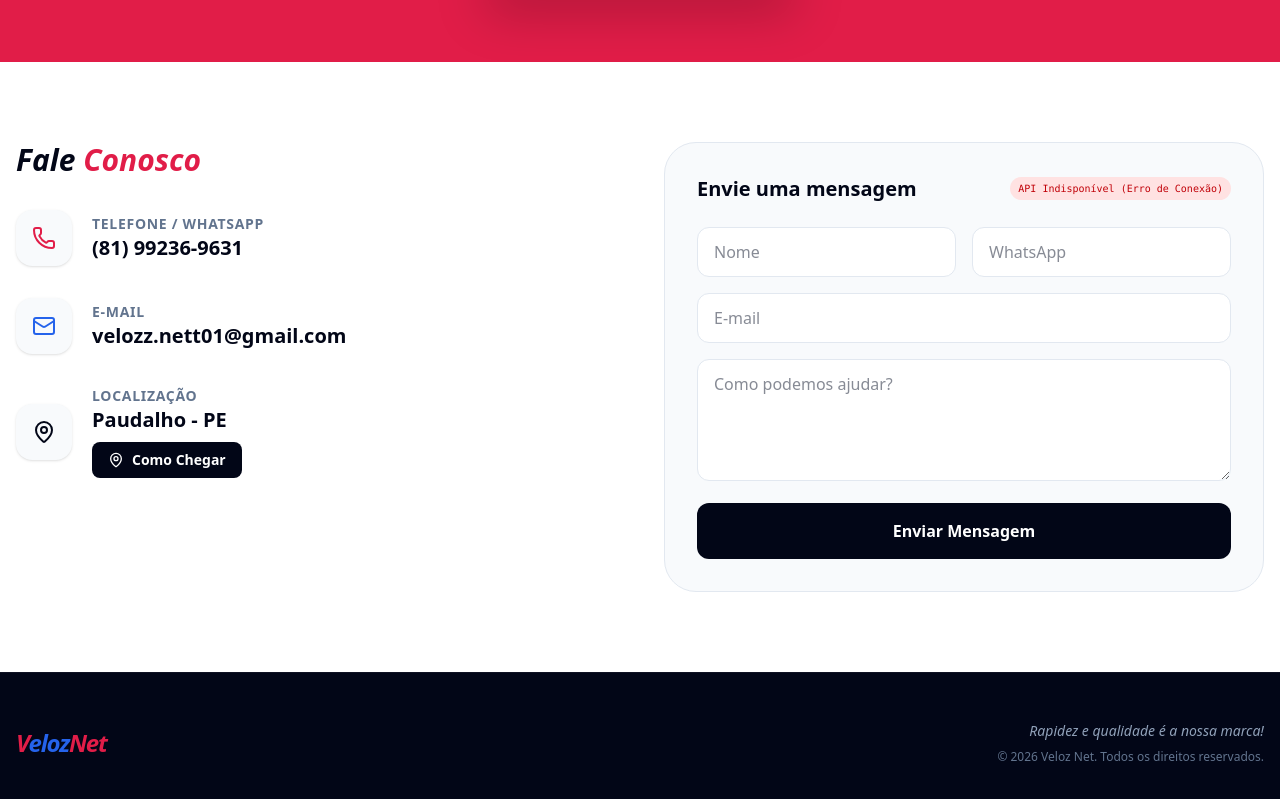
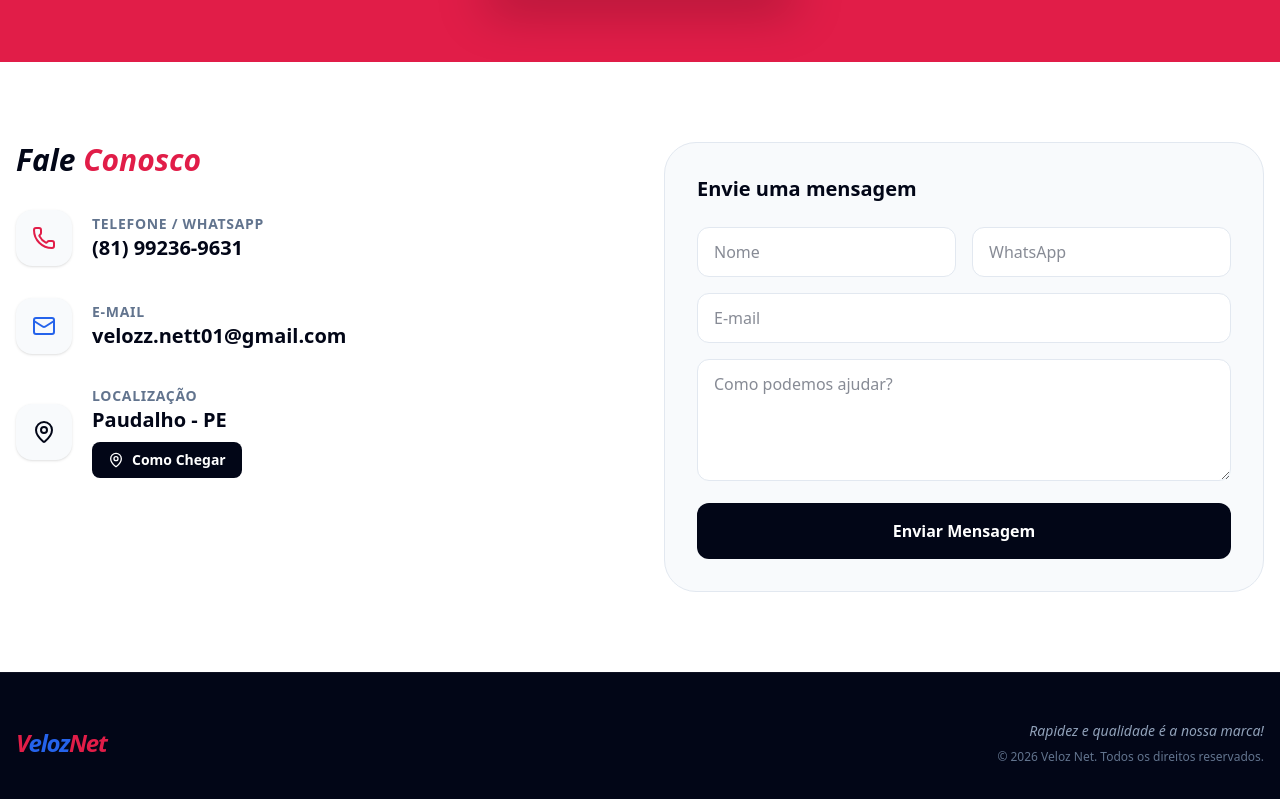
Before and after one commit to matheusmain2018-max/veloznet, a React (Vite) app: page / in a window 1280 px wide. Shown: the part 3226-4025 px from the top of the page. Built offline with nearby package versions, Linux system fonts and the light colour scheme; no server answers.

Commit message:
feat: Remove unnecessary API health check
The API health check in the contact form is no longer required and has been removed. This simplifies the component and removes dead code.

```diff
--- a/src/App.tsx
+++ b/src/App.tsx
@@ -33,23 +33,6 @@ export default function App() {
   });
   const [status, setStatus] = useState<{ type: 'success' | 'error' | null, message: string }>({ type: null, message: "" });
   const [loading, setLoading] = useState(false);
-  const [apiStatus, setApiStatus] = useState<string>("Checking...");
-
-  React.useEffect(() => {
-    fetch(`${window.location.origin}/api/health`)
-      .then(res => res.json())
-      .then(data => {
-        if (data.resendConfigured) {
-          setApiStatus(`API OK: Resend Ativo (${data.targetEmail})`);
-        } else {
-          setApiStatus(`API OK: Modo Simulação (${data.targetEmail})`);
-        }
-      })
-      .catch(err => {
-        console.error("API Health Check failed:", err);
-        setApiStatus("API Indisponível (Erro de Conexão)");
-      });
-  }, []);
 
   const handleInputChange = (e: React.ChangeEvent<HTMLInputElement | HTMLTextAreaElement>) => {
     const { name, value } = e.target;
@@ -558,11 +541,6 @@ export default function App() {
             >
               <div className="flex justify-between items-center mb-6">
                 <h3 className="text-xl font-bold text-veloz-dark">Envie uma mensagem</h3>
-                <span className={`text-[10px] px-2 py-1 rounded-full font-mono ${
-                  apiStatus.includes("OK") ? "bg-green-100 text-green-700" : "bg-red-100 text-red-700"
-                }`}>
-                  {apiStatus}
-                </span>
               </div>
               <form className="space-y-4" onSubmit={handleSubmit}>
                 <div className="grid grid-cols-2 gap-4">
```
